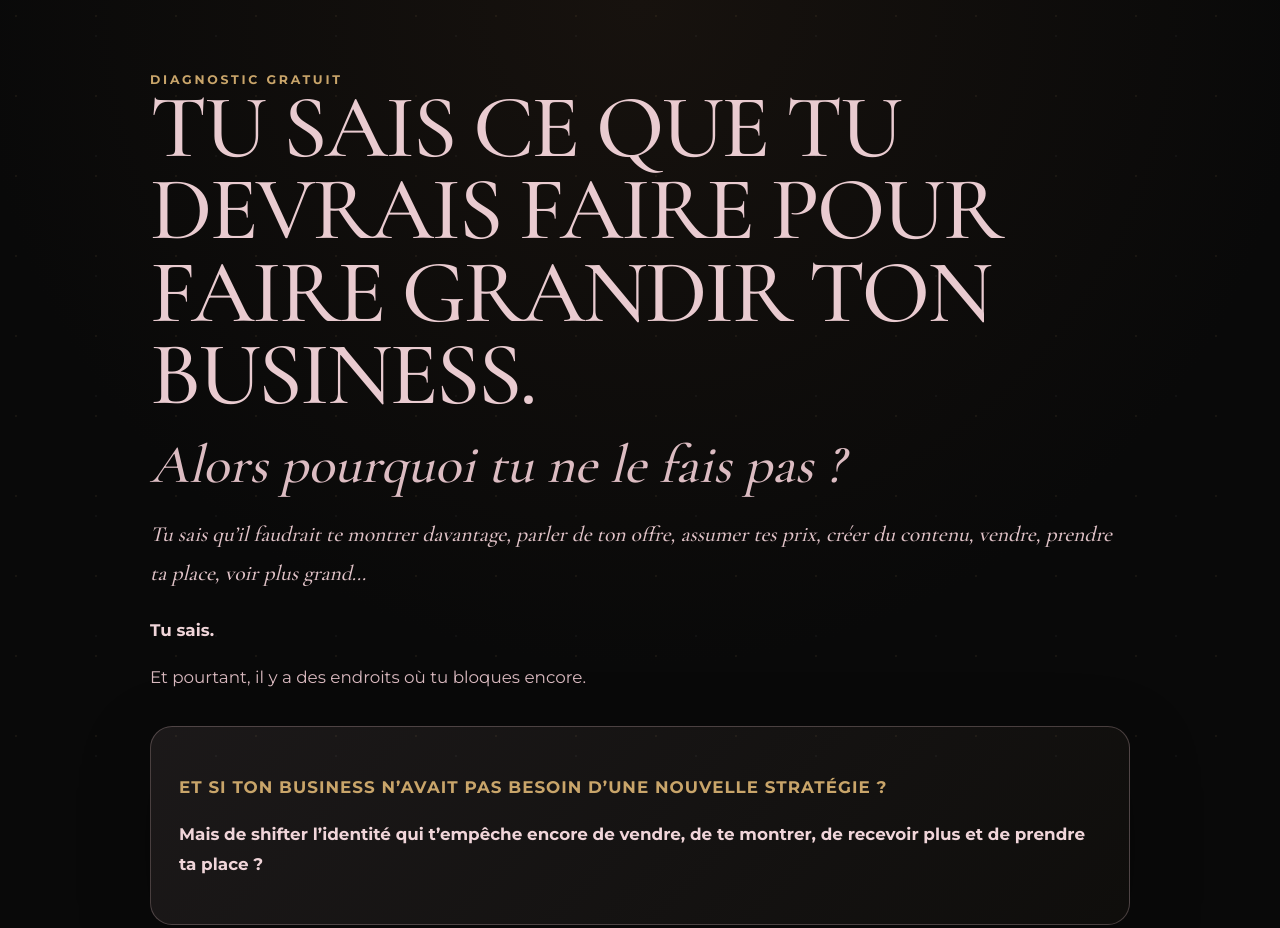
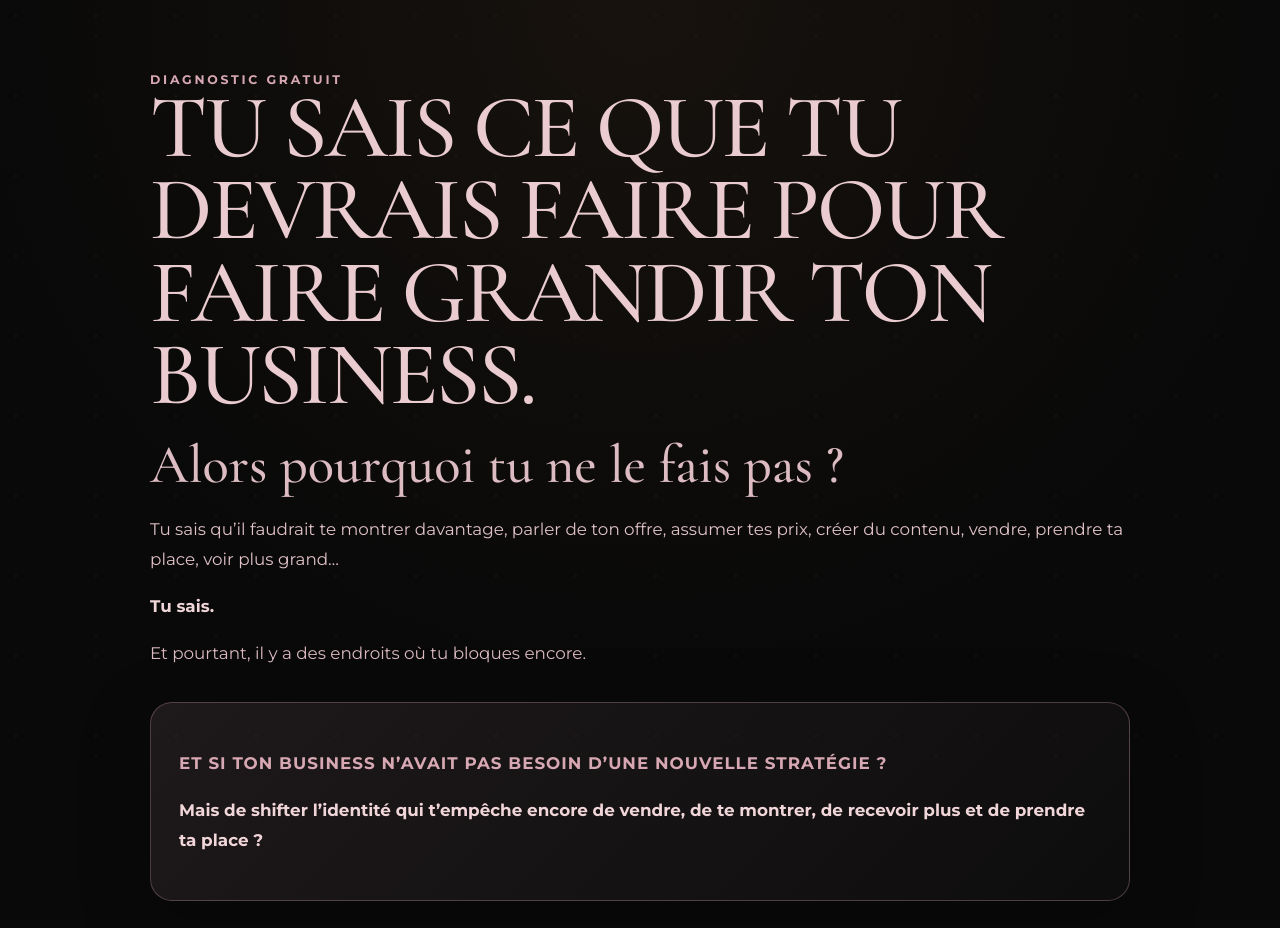
Before and after one commit to alkemiabyorelya-ui/diagnostic-success, a plain HTML site: page index.html in a window 1280 px wide. Shown: the top 928 px of the page. Drawn offline with nearby package versions, Linux system fonts and the light colour scheme.

Commit message:
Replace gold with blush pink and simplify typography

```diff
--- a/styles.css
+++ b/styles.css
@@ -44,3 +44,25 @@ html body main .score-demo small,html body main .score-card span{color:#cbaeb4!i
 html body main .score-demo strong,html body main .score-card strong{color:#efd2d7!important}
 html body main .answer-btn{color:#e3c5ca!important;border-color:rgba(217,185,191,.22)!important}
 html body main input[type="text"],html body main input[type="email"]{color:#efd2d7!important;border-color:rgba(217,185,191,.25)!important}
+
+/* v4 — rose monochrome, typographie simplifiée */
+:root{--gold:#d7a8b3!important;--text:#e8cbd1!important;--muted:#c79fa8!important;--line:#3a292e!important}
+html body main .eyebrow,html body main .dimension,html body main .callout-kicker,
+html body main .score-demo span,html body main .result-card h4,
+html body main .score-badge{color:#d7a8b3!important}
+html body main .progress span{background:#d7a8b3!important}
+html body main button,html body main .cta{background:#d7a8b3!important;color:#160f11!important}
+html body main .callout{background:linear-gradient(135deg,rgba(215,168,179,.10),rgba(239,205,212,.025))!important;border-color:rgba(215,168,179,.30)!important}
+html body main .offer-card.primary{border-color:rgba(215,168,179,.35)!important}
+html body main .answer-btn:hover{border-color:#d7a8b3!important}
+html body main h1,html body main h2,html body main h3,
+html body main .score-demo strong,html body main .score-card strong{
+font-family:"Cormorant Garamond",Georgia,serif!important
+}
+html body main h2{font-style:normal!important}
+html body main p,html body main small,html body main label,html body main button,
+html body main .cta,html body main .eyebrow,html body main .dimension,
+html body main .quiz-topbar,html body main .answer-btn{
+font-family:Montserrat,Arial,sans-serif!important
+}
+html body main .hero>p:first-of-type{font-family:Montserrat,Arial,sans-serif!important;font-size:1.05rem!important;font-style:normal!important}
```
